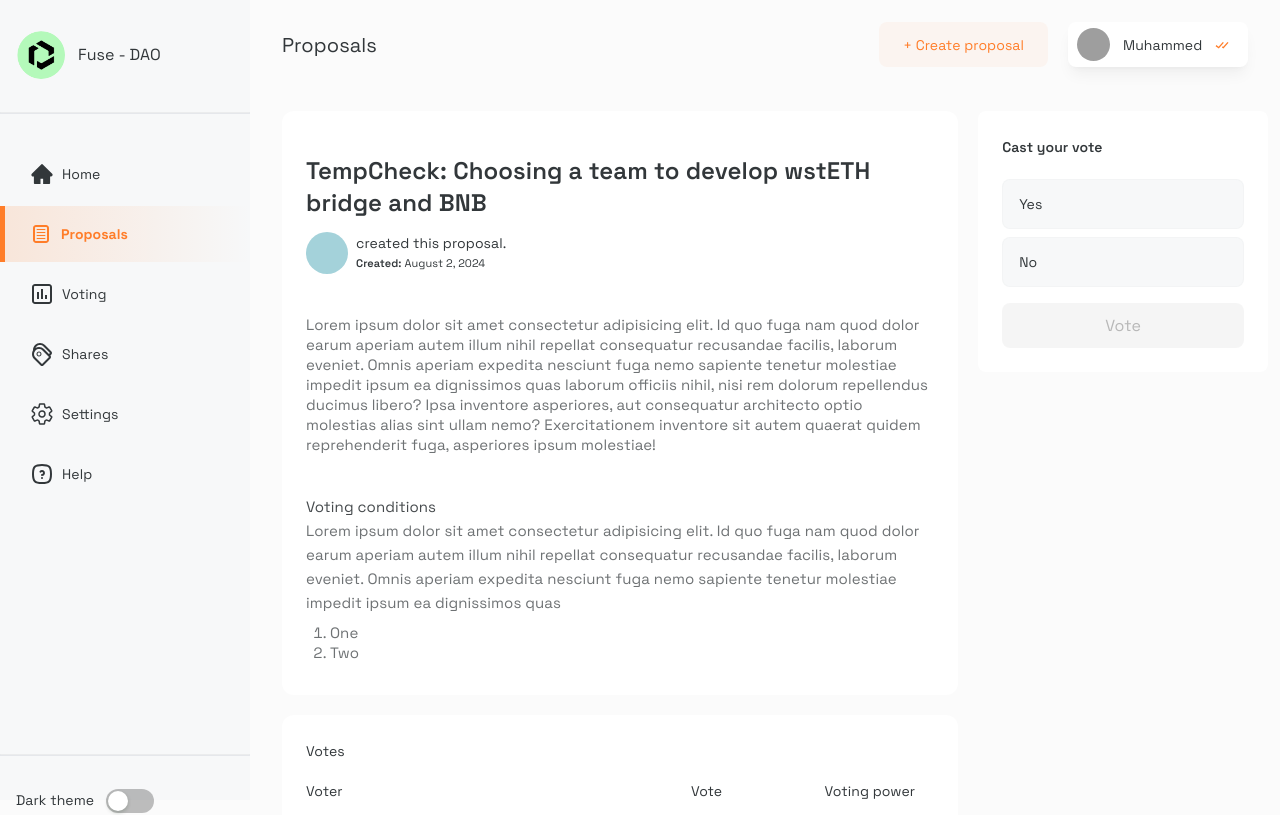
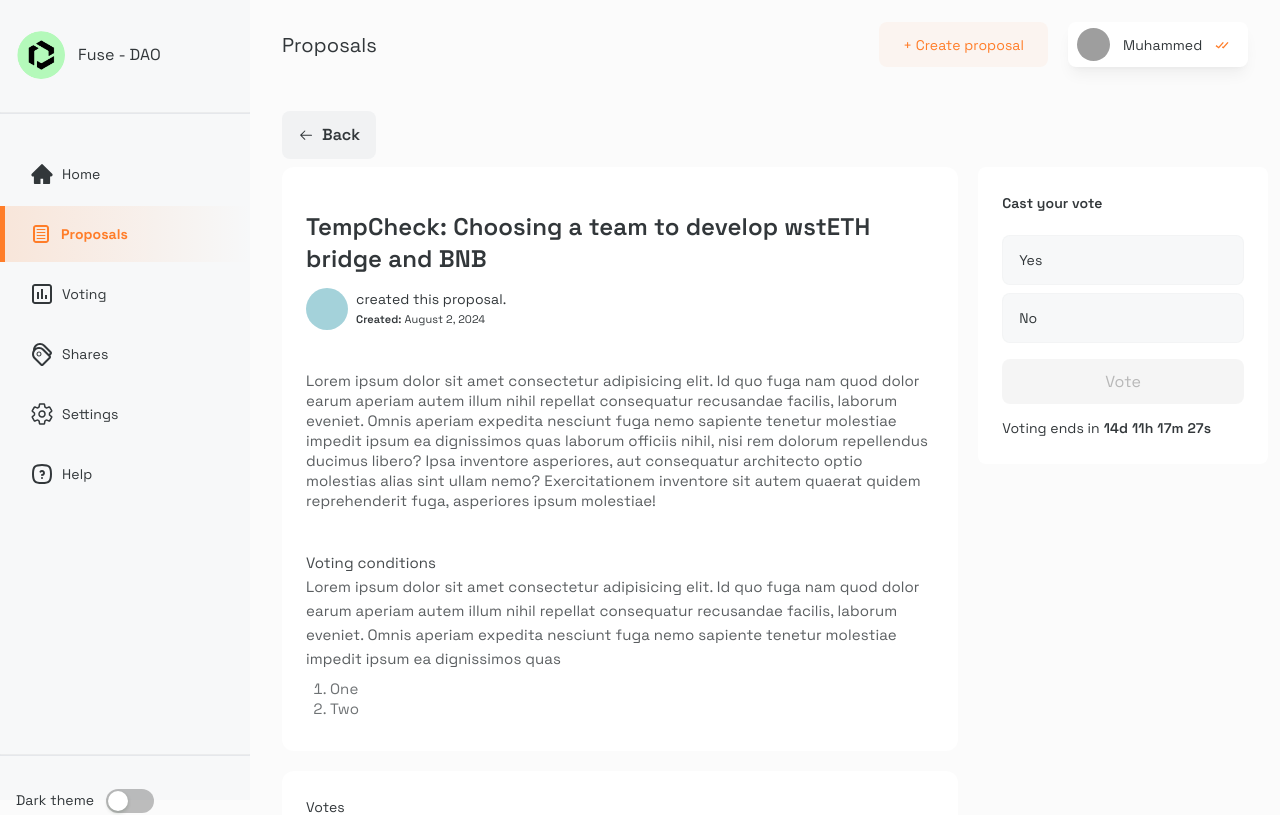
Before and after one commit to osas2211/dorahack-dao, a Next.js app: page /proposals/create in a window 1280 px wide. Shown: the top 815 px of the page. Built offline with nearby package versions, Linux system fonts and the light colour scheme; grey boxes are pictures that could not be loaded.

Commit message:
add countdwon timer

```diff
--- a/components/proposals/CastVote.tsx
+++ b/components/proposals/CastVote.tsx
@@ -1,6 +1,7 @@
 "use client"
 import { Button } from "antd"
 import React, { useState } from "react"
+import { CountdownTimer } from "../utilities/CountdownTimer"
 
 export const CastVote = () => {
   const [choice, setChoice] = useState("")
@@ -35,6 +36,9 @@ export const CastVote = () => {
           Vote
         </Button>
       </div>
+      <div className="text-sm mt-3">
+        <CountdownTimer targetDate="2024-08-17T09:20:04.910Z" />
+      </div>
     </div>
   )
 }
--- a/components/proposals/ProposalDescription.tsx
+++ b/components/proposals/ProposalDescription.tsx
@@ -40,7 +40,7 @@ export const ProposalDescription = () => {
         </div>
       </div>
       <div className="my-10">
-        <p className="opacity-70 md:text-[15px] text-sm">
+        <p className="opacity-80 md:text-[15px] text-sm">
           Lorem ipsum dolor sit amet consectetur adipisicing elit. Id quo fuga
           nam quod dolor earum aperiam autem illum nihil repellat consequatur
           recusandae facilis, laborum eveniet. Omnis aperiam expedita nesciunt
@@ -53,7 +53,7 @@ export const ProposalDescription = () => {
       </div>
       <div className="md:text-[15px] text-sm">
         <p className="opacity-90">Voting conditions</p>
-        <p className="opacity-70">
+        <p className="opacity-80">
           Lorem ipsum dolor sit amet consectetur adipisicing elit. Id quo fuga
           nam quod dolor earum aperiam autem illum nihil repellat consequatur
           recusandae facilis, laborum eveniet. Omnis aperiam expedita nesciunt
--- a/components/proposals/ProposalDetails.tsx
+++ b/components/proposals/ProposalDetails.tsx
@@ -3,10 +3,13 @@ import React from "react"
 import { ProposalDescription } from "./ProposalDescription"
 import { ProposalVoters } from "./ProposalVoters"
 import { CastVote } from "./CastVote"
+import { GoBack } from "../utilities/GoBack"
 
 export const ProposalDetails = () => {
   return (
-    <div className="grid md:grid-cols-[70%,30%] gap-5">
+    <div>
+      <GoBack />
+      <div className="grid md:grid-cols-[70%,30%] gap-5 mt-2">
         <div className="w-full space-y-5">
           <div className="w-full bg-white dark:bg-surface-container-low-dark rounded-xl p-4 md:p-6 ">
             <ProposalDescription />
@@ -21,5 +24,6 @@ export const ProposalDetails = () => {
           </div>
         </div>
       </div>
+    </div>
   )
 }
--- /dev/null
+++ b/components/utilities/CountdownTimer.tsx
@@ -0,0 +1,95 @@
+"use client"
+import { useEffect, useState } from "react"
+import { motion } from "framer-motion"
+import Image from "next/image"
+
+interface CountdownTimerProps {
+  targetDate: string
+}
+
+interface TimeLeft {
+  days: number
+  hours: number
+  minutes: number
+  seconds: number
+}
+
+export const CountdownTimer: React.FC<CountdownTimerProps> = ({
+  targetDate,
+}) => {
+  const calculateTimeLeft = (): TimeLeft | {} => {
+    const difference = +new Date(targetDate) - +new Date()
+    let timeLeft: TimeLeft | {} = {}
+
+    if (difference > 0) {
+      timeLeft = {
+        days: Math.floor(difference / (1000 * 60 * 60 * 24)),
+        hours: Math.floor((difference / (1000 * 60 * 60)) % 24),
+        minutes: Math.floor((difference / 1000 / 60) % 60),
+        seconds: Math.floor((difference / 1000) % 60),
+      }
+    }
+
+    return timeLeft
+  }
+
+  const [timeLeft, setTimeLeft] = useState<TimeLeft | {}>(calculateTimeLeft())
+
+  useEffect(() => {
+    const timer = setTimeout(() => {
+      setTimeLeft(calculateTimeLeft())
+    }, 1000)
+
+    return () => clearTimeout(timer)
+  })
+
+  const padWithZero = (value: number) => value.toString().padStart(2, "0")
+
+  const timerComponents: string[] = []
+
+  Object.keys(timeLeft).forEach((interval) => {
+    const key = interval as keyof TimeLeft
+    // @ts-ignore
+    if (timeLeft[key] === undefined) {
+      return
+    }
+    // @ts-ignore
+    timerComponents.push(padWithZero(timeLeft[key]))
+  })
+
+  return (
+    <div>
+      {timerComponents.length ? (
+        <CountdownFormatter countdown={timerComponents.join("")} />
+      ) : (
+        <CountdownFormatter countdown={"00000000"} />
+      )}
+    </div>
+  )
+}
+
+const CountdownFormatter = ({ countdown }: { countdown: string }) => {
+  return (
+    <div>
+      <p>
+        <span>Voting ends in</span>
+        <span className="mx-1 font-semibold">
+          {countdown[0]}
+          {countdown[1]}d
+        </span>
+        <span className="mr-1 font-semibold">
+          {countdown[2]}
+          {countdown[3]}h
+        </span>
+        <span className="mr-1 font-semibold">
+          {countdown[4]}
+          {countdown[5]}m
+        </span>
+        <span className="mr-1 font-semibold">
+          {countdown[6]}
+          {countdown[7]}s
+        </span>
+      </p>
+    </div>
+  )
+}
```
Lines whose indentation alone changed are shown as unchanged.
